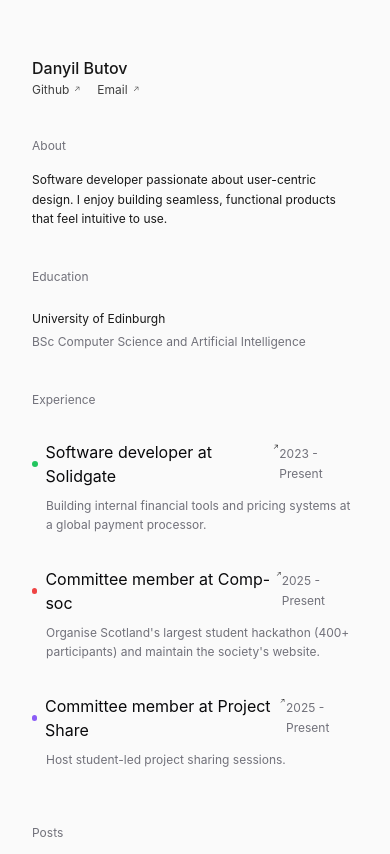
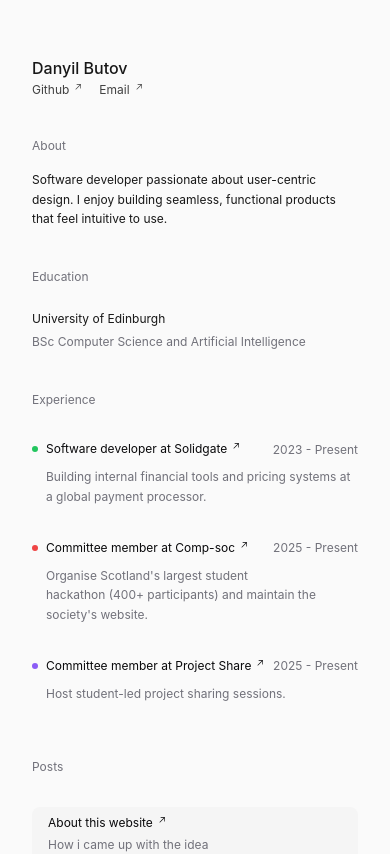
Before and after one commit to HJyup/hjyup-personal-page, a Next.js app: page / in a window 390 px wide. Shown: the top 854 px of the page. Built offline with nearby package versions, Linux system fonts and the light colour scheme.

Commit message:
fix: text size

```diff
--- a/app/page.tsx
+++ b/app/page.tsx
@@ -33,7 +33,7 @@ export default function Page() {
 
   return (
     <div className="grid grid-cols-1 md:grid-cols-2 gap-4 w-full">
-      <div className="flex justify-end items-center w-full pt-14 md:py-16 6 px-8 md:px-24">
+      <div className="flex justify-end items-center w-full py-14 md:py-16 6 px-8 md:px-24">
         <header
           id="about"
           className="flex flex-col max-w-xl justify-center md:min-h-screen"
--- a/components/module/LinkBlock.tsx
+++ b/components/module/LinkBlock.tsx
@@ -1,10 +1,18 @@
 import { GoArrowUpRight } from 'react-icons/go';
 
-const LinkBlock = ({ children }: { children: React.ReactNode }) => {
+import { cn } from '@/lib/utils';
+
+const LinkBlock = ({
+  children,
+  className,
+}: {
+  children: React.ReactNode;
+  className?: string;
+}) => {
   return (
-    <div className="flex items-start gap-1">
+    <div className={cn('flex items-start gap-1', className)}>
       {children}
-      <GoArrowUpRight className="w-2 h-2 md:w-3 md:h-3 mt-[0.2rem]" />
+      <GoArrowUpRight className="w-2.5 h-2.5 md:w-3 md:h-3 md:mt-[0.2rem]" />
     </div>
   );
 };
--- a/components/ui/layout/blog-layout.tsx
+++ b/components/ui/layout/blog-layout.tsx
@@ -27,7 +27,7 @@ export function BlogLayout({ posts, hover }: BlogLayoutProps) {
             onMouseEnter={hover(post.id)}
             className="hover:underline"
           >
-            <LinkBlock>{post.title}</LinkBlock>
+            <LinkBlock className="text-xs md:text-sm">{post.title}</LinkBlock>
           </a>
           <p className="text-xs md:text-sm mt-1 text-muted-foreground leading-relaxed">
             {post.description}
--- a/components/ui/layout/experience-layout.tsx
+++ b/components/ui/layout/experience-layout.tsx
@@ -44,7 +44,7 @@ export function ExperienceLayout({
                 target="_blank"
                 rel="noopener noreferrer"
               >
-                <LinkBlock>
+                <LinkBlock className="text-xs md:text-sm">
                   {e.title} at {e.company}
                 </LinkBlock>
               </a>
--- a/components/ui/posts.tsx
+++ b/components/ui/posts.tsx
@@ -94,6 +94,6 @@ export const Link = ({
     target="_blank"
     rel="noopener noreferrer"
   >
-    {children} <GoArrowUpRight className="w-2 h-2 md:w-3 md:h-3 mt-[2px]" />
+    {children} <GoArrowUpRight className="w-3 h-3 mt-[2px]" />
   </a>
 );
--- a/const/experience.ts
+++ b/const/experience.ts
@@ -29,7 +29,7 @@ export const EXPERIENCE_DATA: ExperienceItem[] = [
     company: 'Comp-soc',
     period: '2025 - Present',
     description:
-      "Organise Scotland's largest student hackathon (400+ participants) and maintain the society's website.",
+      "Organise Scotland's largest student hackathon\u00A0(400+\u00A0participants) and maintain the society's website.",
     status: 'active',
     statusColor: 'red',
     href: 'https://comp-soc.com/',
```
